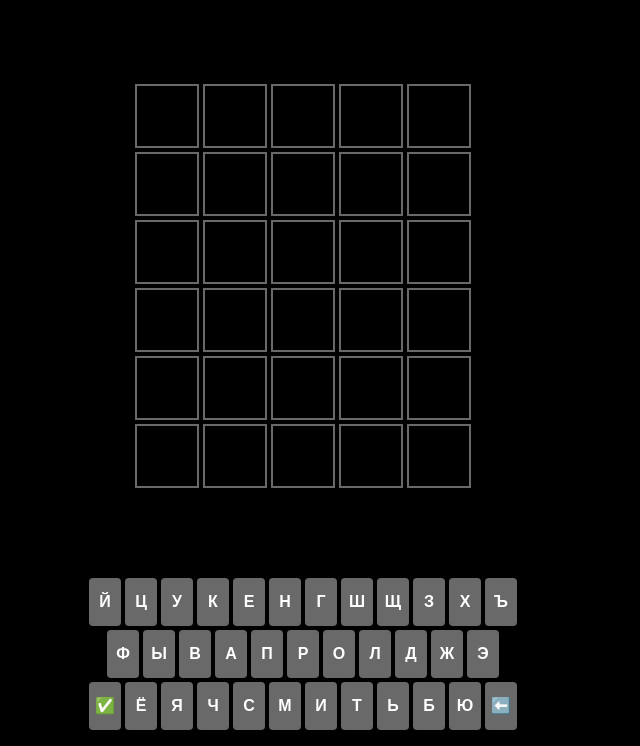
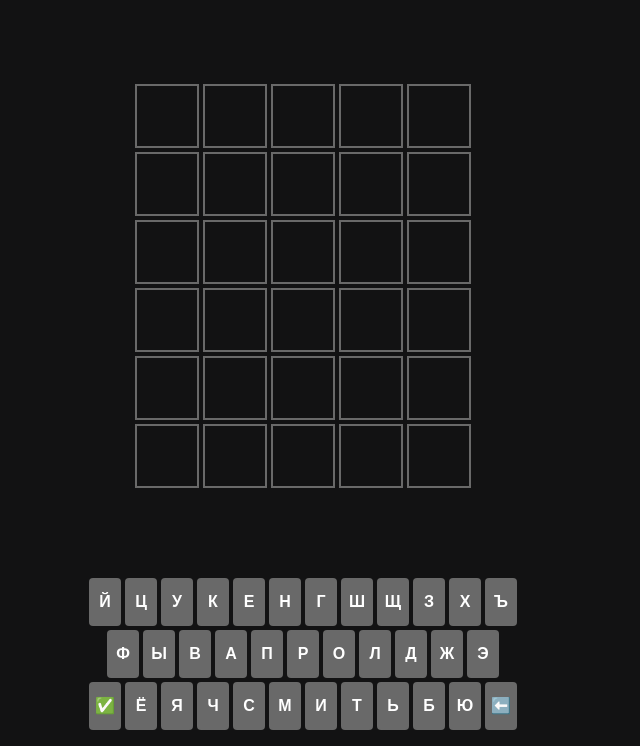
Before and after one commit to KarKarbI4/wordle_ru, a website built with Vite: page index.html in a window 1280 px wide. Shown: the part 54-800 px from the top of the page, without its empty margins (337-977 px from the left). Built offline with nearby package versions, Linux system fonts and the dark colour scheme; what nanoevents would draw is missing.

Commit message:
Fixed background-color for dark-theme

```diff
--- a/src/ui/main.css
+++ b/src/ui/main.css
@@ -35,7 +35,7 @@
 @media (prefers-color-scheme: dark) {
   :root {
     --text-color: #fff;
-    --background-color: #000;
+    --background-color: #121213;
     --letter-outline-color: #696969;
     --keyboard-key-default-background-color: #696969;
     --green-background-color: #538d4e;
```
